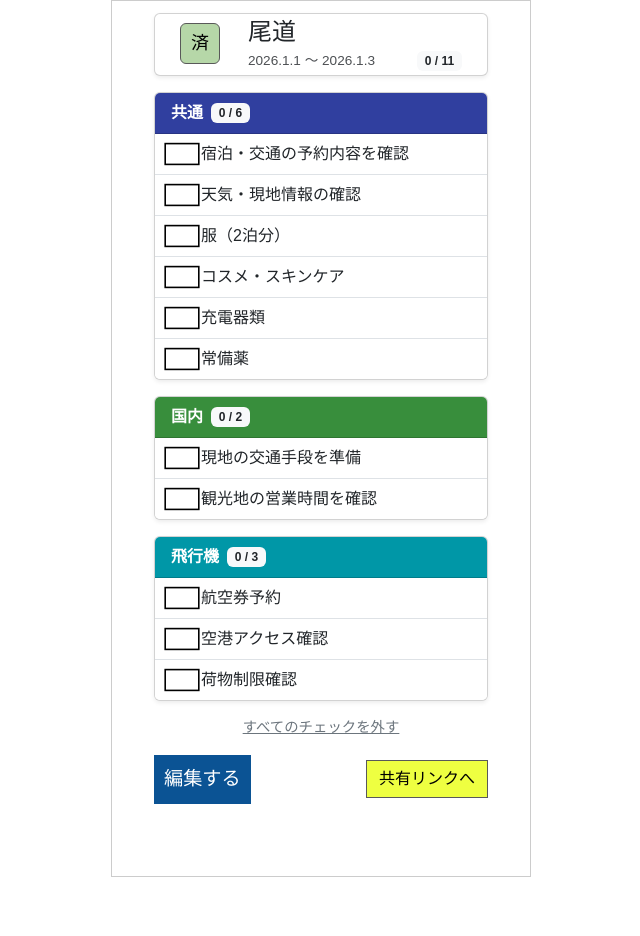
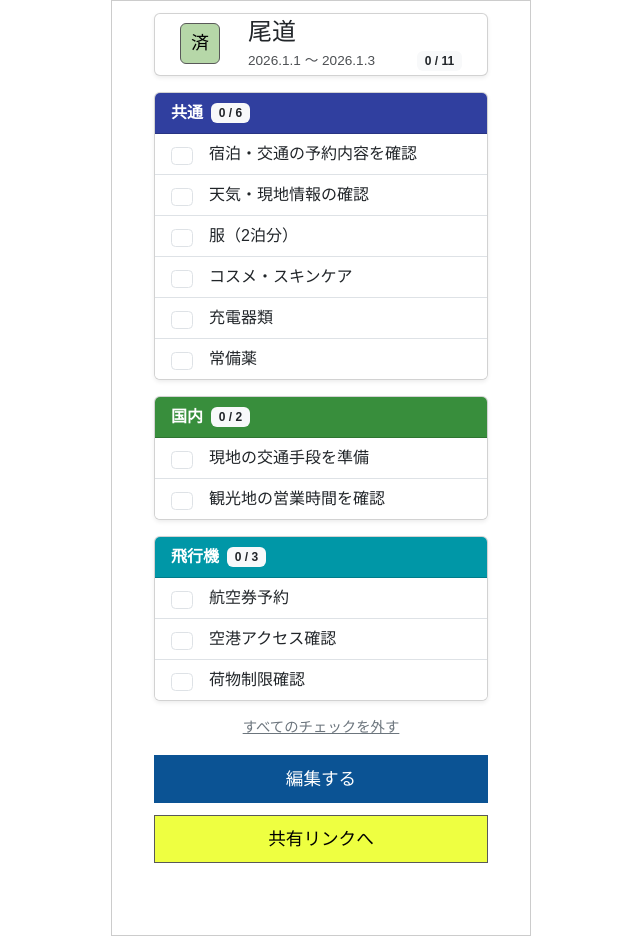
Before and after one commit to Ukahana/tabipre, a Django app: page /travel/82/ in a window 1280 px wide. Shown: the whole page, without its empty margins (319-959 px from the left). Before the commit the page ends 877 px from the top, so only its background shows below. Run offline with Django 5.2, Linux system fonts and the light colour scheme; data comes from the database, SQL or seed files in the repository; both versions use the stored data as it was after the commit.

Commit message:
detailOK

```diff
--- a/first_project/app/views/new_travel/template_edit2.py
+++ b/first_project/app/views/new_travel/template_edit2.py
@@ -81,11 +81,6 @@ def template_edit2(request, template_id):
                 if name_key in hidden:
                     item.item_name = hidden.get(name_key)
 
-    # カウント更新
-    for cat in categories:
-        cat.checked_count = cat.travelitem_set.filter(item_checked=1).count()
-        cat.total_count = cat.travelitem_set.count()
-
     return render(request, "new_travel/template_edit2.html", {
         "template": template,
         "categories": categories,
--- a/first_project/static/tabipre/css/template_base.css
+++ b/first_project/static/tabipre/css/old_template/template_base.css
@@ -10,14 +10,20 @@
     text-decoration: underline;
 }
 
-/* --- 編集する & 共有リンクへ を両端に配置 --- */
+/* 編集する & 共有リンクへ（常に縦並びで押しやすい） */
 .edit-button {
     display: flex;
-    justify-content: space-between;
-    align-items: center;
-    gap: 0.5rem;
+    flex-direction: column;
+    gap: 0.75rem;
+    width: 100%;
 }
 
+.edit-button a {
+    width: 100%;
+    text-align: center;
+    padding: 12px 0;
+    font-size: 1.1rem;
+}
 
 
 /* メモ欄の枠線 */
@@ -167,7 +173,6 @@ input[type="text"], button {
     color: #5a6268;
 }
 
-
 /* タグ */
 .tag-badge {
     display: inline-block;
@@ -237,19 +242,6 @@ input[type="text"], button {
     color: #000;
 }
 
-/* ラジオボタン */
-.radio-group {
-    display: flex;
-    justify-content: center;
-    gap: 20px;
-    margin-bottom: 20px;
-}
-.radio-group .form-check {
-    display: flex;
-    align-items: center;
-    gap: 6px;
-}
-
 /* 編集ボタン（個別） */
 .edit-button .btn-primary {
     background-color: #0b5394ff;
@@ -275,31 +267,24 @@ input[type="text"], button {
     color: #000 !important;
 }
 
-.custom-checkbox {
-    width: 8px;   /* 枠の大きさはそのまま */
-    height: 8px;
-    transform: scale(1.6); /* チェックだけ拡大 */
-    transform-origin: center;
+/* メモ */
+#memoArea .card-body {
+    color: #000;
+}
+/* 編集する & 共有リンクへ（常に縦並びで押しやすい） */
+.edit-button {
+    display: flex;
+    flex-direction: column;
+    gap: 0.75rem;
+    width: 100%;
 }
 
-.custom-checkbox {
-    appearance: none;
-    -webkit-appearance: none;
-    border: 1px solid #000;
-    position: relative;
-    cursor: pointer;
-    background: none;
+.edit-button a {
+    width: 100% !important;
+    height: 48px;
+    font-size: 1.1rem;
+    display: flex;
+    align-items: center;
+    justify-content: center;
+    box-sizing: border-box;
 }
-
-/* チェックマーク（黒い線だけ・はみ出す） */
-.custom-checkbox:checked::after {
-    content: "";
-    position: absolute;
-    left: 3px;
-    top: -8px; /* はみ出し量 */
-    width: 12px;
-    height: 22px;
-    border-right: 3px solid #000;
-    border-bottom: 3px solid #000;
-    transform: rotate(45deg);
-}
--- a/first_project/templates/old_travel/travel_card.html
+++ b/first_project/templates/old_travel/travel_card.html
@@ -3,13 +3,16 @@
 
         <div class="d-flex align-items-start">
 
-            {% if card_travel_info.status_label == "未" %}
-                <span class="badge-t status-mi status-vertical">未</span>
-            {% elif card_travel_info.status_label == "完" %}
-                <span class="badge-t status-kan status-vertical">完</span>
-            {% elif card_travel_info.status_label == "済" %}
-                <span class="badge-t status-zumi status-vertical">済</span>
-            {% endif %}
+            <span id="travelStatus"
+                  data-end-date="{{ card_travel_info.end_date|date:'Y-m-d' }}"
+                  class="badge-t
+                      {% if card_travel_info.status_label == '未' %}status-mi
+                      {% elif card_travel_info.status_label == '完' %}status-kan
+                      {% elif card_travel_info.status_label == '済' %}status-zumi
+                      {% endif %}
+                      status-vertical">
+                {{ card_travel_info.status_label }}
+            </span>
 
             <div class="ms-2 flex-grow-1">
 
@@ -22,7 +25,7 @@
                         {{ card_travel_info.end_date|date:"Y.n.j" }}
                     </p>
 
-                    <span class="badge bg-light text-dark">
+                    <span id="totalCheckCount" class="badge bg-light text-dark">
                         {{ checked_items }} / {{ total_items }}
                     </span>
                 </div>
--- a/first_project/templates/old_travel/travel_detail.html
+++ b/first_project/templates/old_travel/travel_detail.html
@@ -3,7 +3,7 @@
 
 {% block extra_css %}
 {{ block.super }}
-<link rel="stylesheet" href="{% static 'tabipre/css/template_base.css' %}">
+<link rel="stylesheet" href="{% static 'tabipre/css/old_template/template_base.css' %}">
 {% endblock %}
 
 {% block content %}
@@ -46,10 +46,7 @@
             </div>
 
             <ul id="cat{{ category.id }}" class="list-group list-group-flush">
-
-                {# ★ 修正ポイント：category を渡す ★ #}
                 {% include "parts/category_card_editable.html" with category=category %}
-
             </ul>
 
         </div>
@@ -63,7 +60,7 @@
     </div>
 
     <!-- 編集ボタン & 共有リンク -->
-    <div class="mt-3 d-flex gap-2 edit-button">
+    <div class="mt-3 edit-button">
 
         {% if template %}
             <a href="{% url 'app:old_template_edit' template.id %}" class="btn btn-primary">
--- a/first_project/templates/parts/category_card_editable.html
+++ b/first_project/templates/parts/category_card_editable.html
@@ -4,7 +4,7 @@
 
             <div class="d-flex align-items-center">
                 <input type="checkbox"
-                       class="custom-checkbox me-2"
+                       class="form-check-input me-3"
                        onchange="toggleItem(this, {{ item.id }})"
                        {% if item.item_checked %}checked{% endif %}>
                 <span>{{ item.item_name }}</span>
```
Also changed, not shown: first_project/static/tabipre/js/old_travel/sakujoedit_item.js (deleted, +0 -26 lines), first_project/static/tabipre/js/old_travel/tlavel_detail.js (deleted, +0 -33 lines), first_project/static/tabipre/js/old_travel/travel_detail.js (added, +86 -0 lines), first_project/db.sqlite3.
